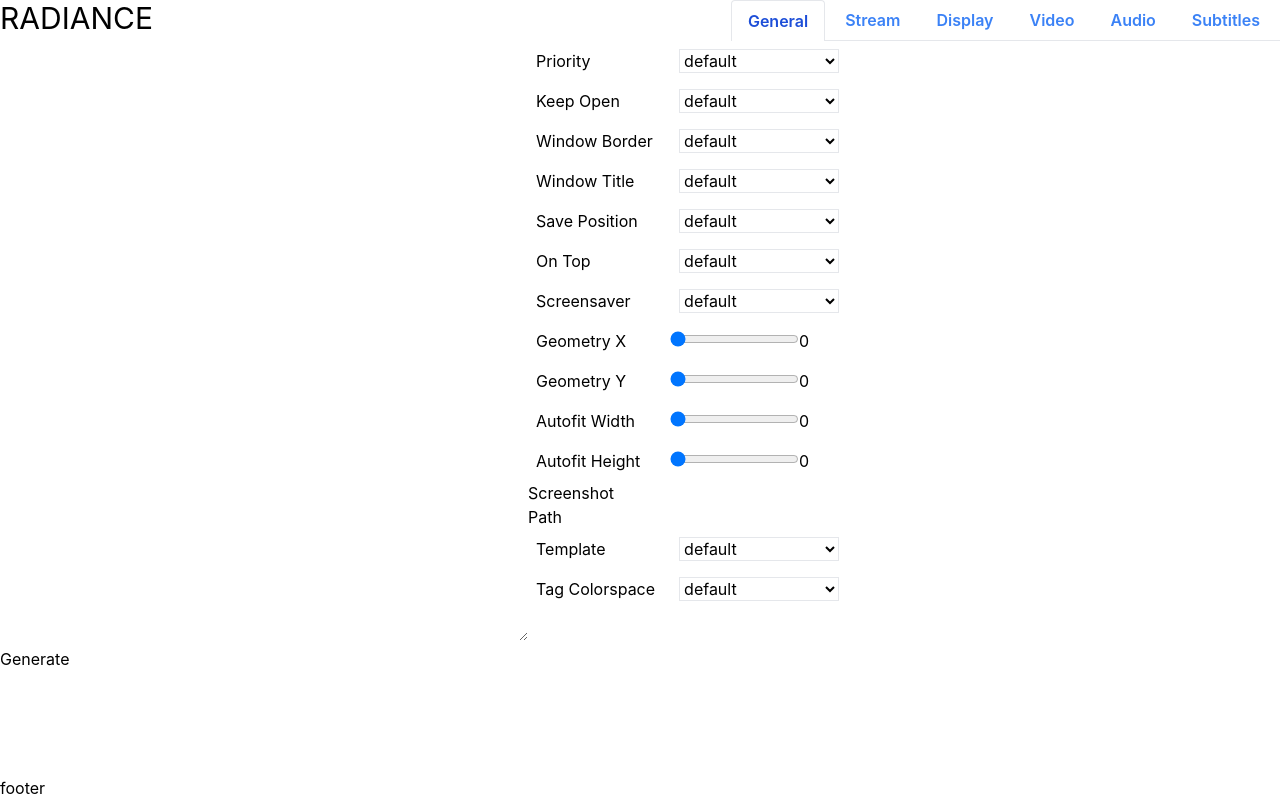
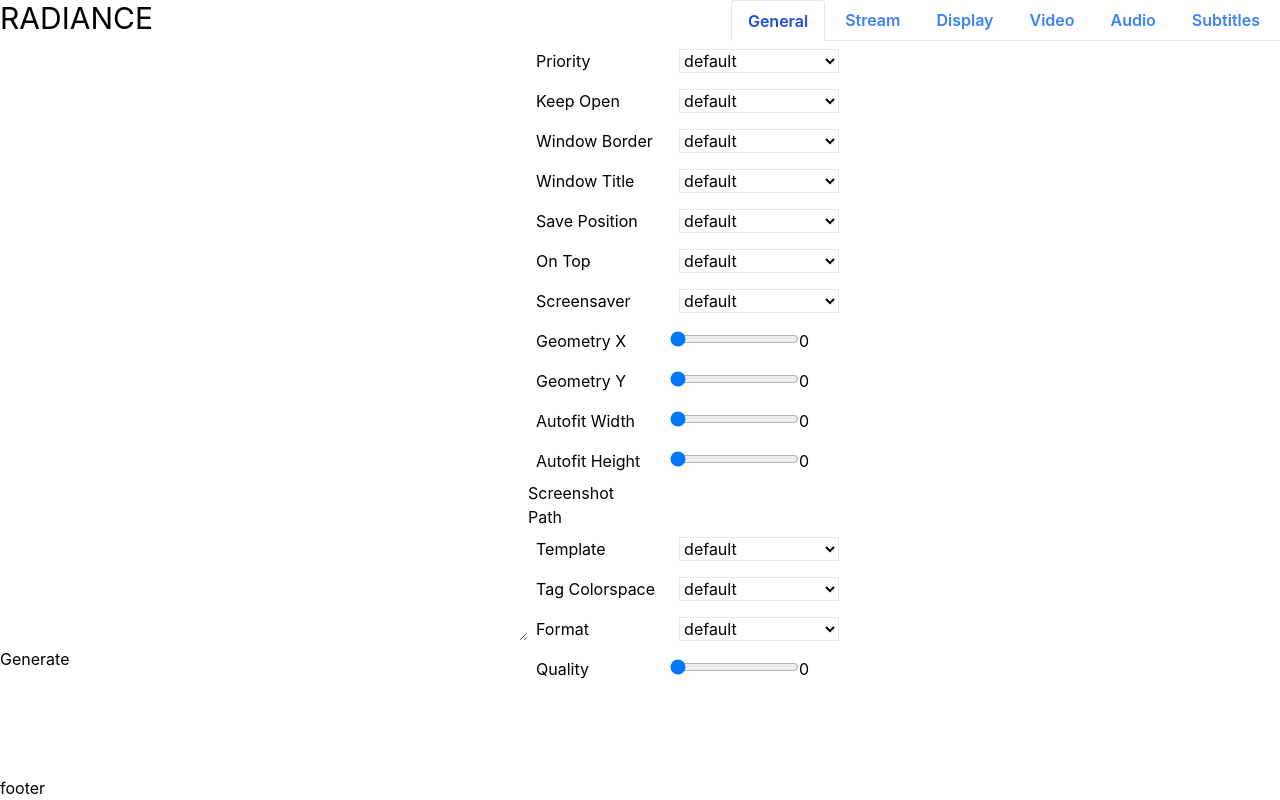
Before and after one commit to vishal-joshy/radiance, a React (Create React App) app: page / in a window 1280 px wide. Built offline with nearby package versions, Linux system fonts and the light colour scheme.

Commit message:
Add screenshot format option.

```diff
--- /dev/null
+++ b/src/components/GeneralComponents/ScreenshotFormat.tsx
@@ -0,0 +1,43 @@
+import Slider from 'components/Slider/Slider';
+import React, { useState, useEffect } from 'react';
+import DropDown from '../DropDown/DropDown';
+
+type Props = {};
+
+const data = {
+  id: 'screenshot-format',
+  options: {
+    default: '',
+    png: 'png',
+    jpeg: 'jpeg',
+    jpg: 'jpg',
+  },
+  label: 'Format',
+};
+
+export default function ScreenshotFormat({ handleChange }: any) {
+  const [dropdownValue, setDropdownValue] = useState();
+  const [sliderValue, setSliderValue] = useState(0);
+  const sliderLabel = dropdownValue === 'png' ? 'Compression' : 'Quality';
+  useEffect(() => {
+    const sliderId = `screenshot-${dropdownValue}-${sliderLabel.toLocaleLowerCase()}`;
+
+    handleChange({
+      dropdownId: 'screenshot-format',
+      dropdownValue,
+      sliderId,
+      sliderValue,
+    });
+  }, [sliderValue, dropdownValue]);
+
+  return (
+    <>
+      <DropDown {...data} handleChange={(e: any) => setDropdownValue(e.target.value)} />
+      <Slider
+        label={sliderLabel}
+        sliderValue={sliderValue}
+        handleSlider={(value: any) => setSliderValue(value)}
+      />
+    </>
+  );
+}
--- a/src/pages/General/General.tsx
+++ b/src/pages/General/General.tsx
@@ -12,12 +12,13 @@ import * as generalData from 'data/general';
 import DoubleSlider from 'components/Slider/DoubleSlider';
 import { createKeyPair } from 'utilities/string';
 import TextInput from 'components/TextInput/TextInput';
+import ScreenshotFormat from 'components/GeneralComponents/ScreenshotFormat';
 
 function General(): ReactElement {
   const dispatch = useAppDispatch();
 
   const handleDropdown = (e: ChangeEvent<HTMLSelectElement>) => {
-    if (e.target.value === '') {
+    if (!e.target.value) {
       dispatch(removeFromGeneral(e.target.id));
     } else {
       const result = createKeyPair(e.target.id, e.target.value);
@@ -41,6 +42,21 @@ function General(): ReactElement {
     } else {
       const result = createKeyPair(e.target.id, e.target.value);
       dispatch(setGeneralMisc(result));
+    }
+  };
+
+  const handleScreenshotQuality = ({ dropdownId, dropdownValue, sliderId, sliderValue }: any) => {
+    const dropdownData = createKeyPair(dropdownId, dropdownValue);
+    const sliderData = createKeyPair(sliderId, sliderValue);
+    dispatch(removeFromGeneral('screenshot-jpg-quality'));
+    dispatch(removeFromGeneral('screenshot-jpeg-quality'));
+    dispatch(removeFromGeneral('screenshot-png-compression'));
+    if (!dropdownValue) {
+      dispatch(removeFromGeneral(dropdownId));
+      dispatch(removeFromGeneral(sliderId));
+    } else {
+      dispatch(setGeneral(dropdownData));
+      dispatch(setGeneral(sliderData));
     }
   };
 
@@ -76,6 +92,8 @@ function General(): ReactElement {
       {generalData.screenShot.dropdown.map(({ id, label, options }) => (
         <DropDown key={id} id={id} label={label} options={options} handleChange={handleDropdown} />
       ))}
+
+      <ScreenshotFormat handleChange={handleScreenshotQuality} />
     </Layout>
   );
 }
```
Also changed, not shown: src/components/Slider/Slider.tsx (+7 -7 lines).
